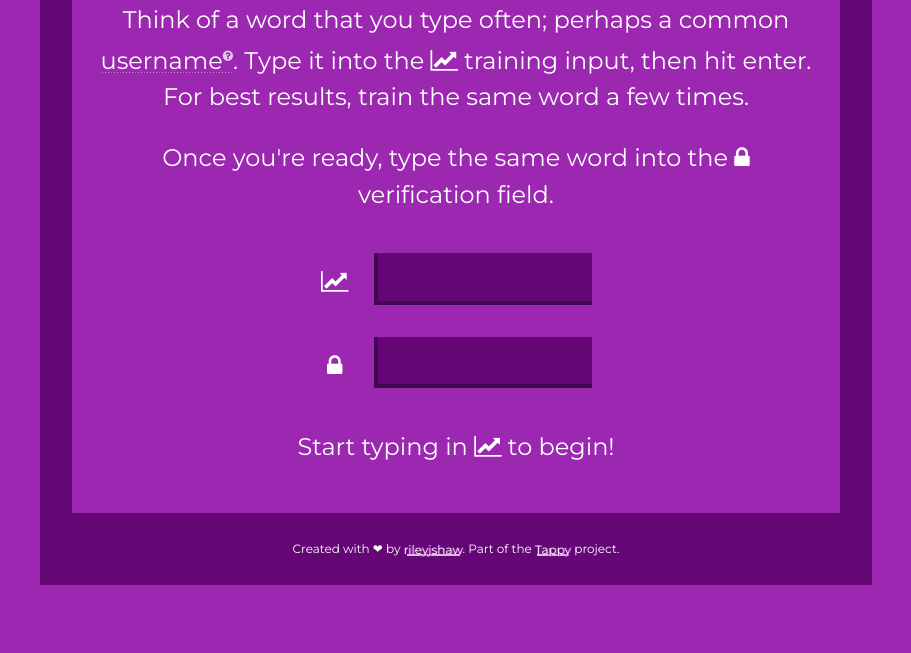
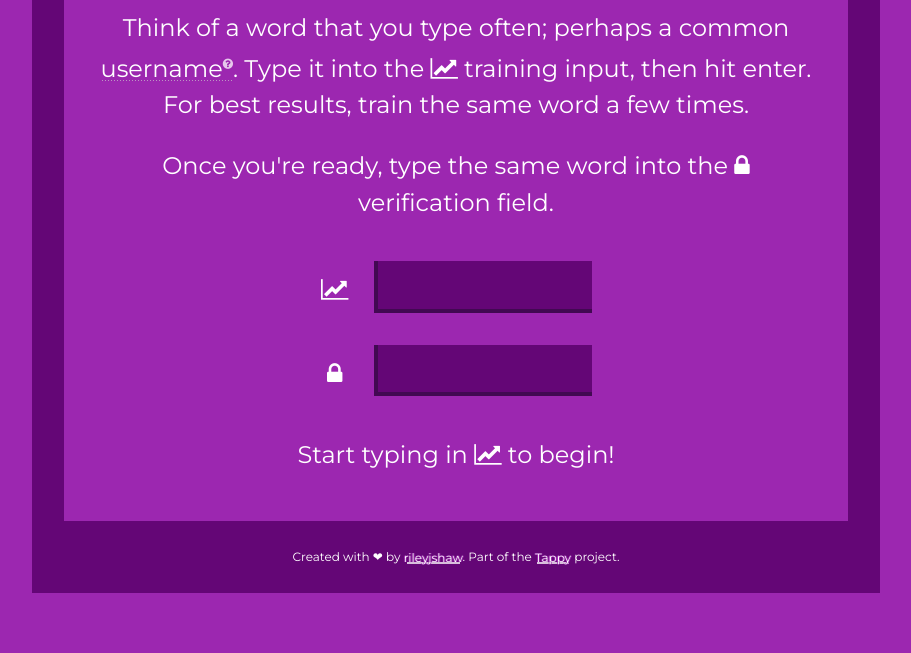
Before and after one commit to rileyjshaw/tappy-fingerprint, a plain HTML site: page index.html in a window 1280 px wide. Shown: the part 408-1061 px from the top of the page, without its empty margins (184-1095 px from the left). Drawn offline with nearby package versions, Linux system fonts and the light colour scheme; a script that the page names is missing.

Commit message:
Update 2014-12-03T20:46:23.002Z

```diff
--- a/main.css
+++ b/main.css
@@ -13,7 +13,7 @@ body {
   position: relative;
   max-width: 720px;
   margin: 60px auto;
-  padding: 32px 24px 96px;
+  padding: 40px 32px 96px;
   border: 32px solid #640676;
   border-bottom-width: 0;
   font: 300 24px/1.5em "Montserrat", sans-serif;
```
